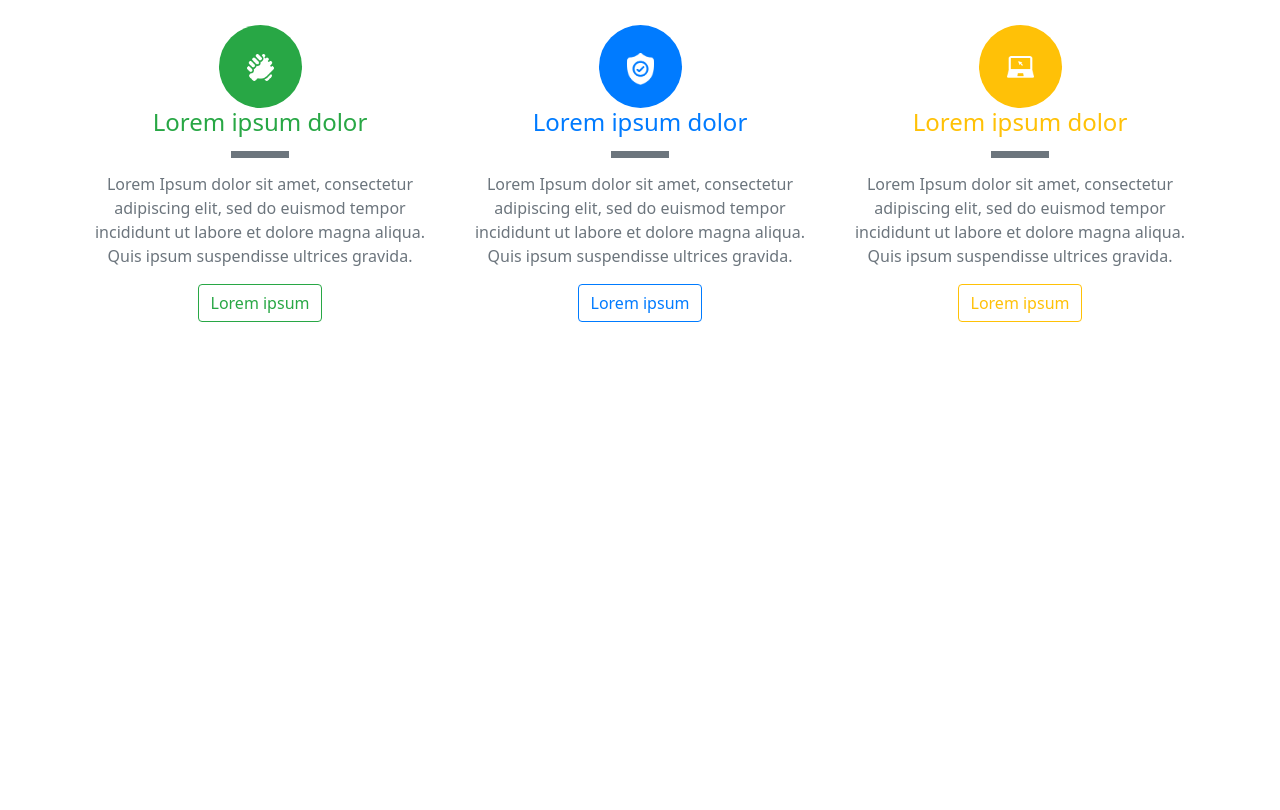
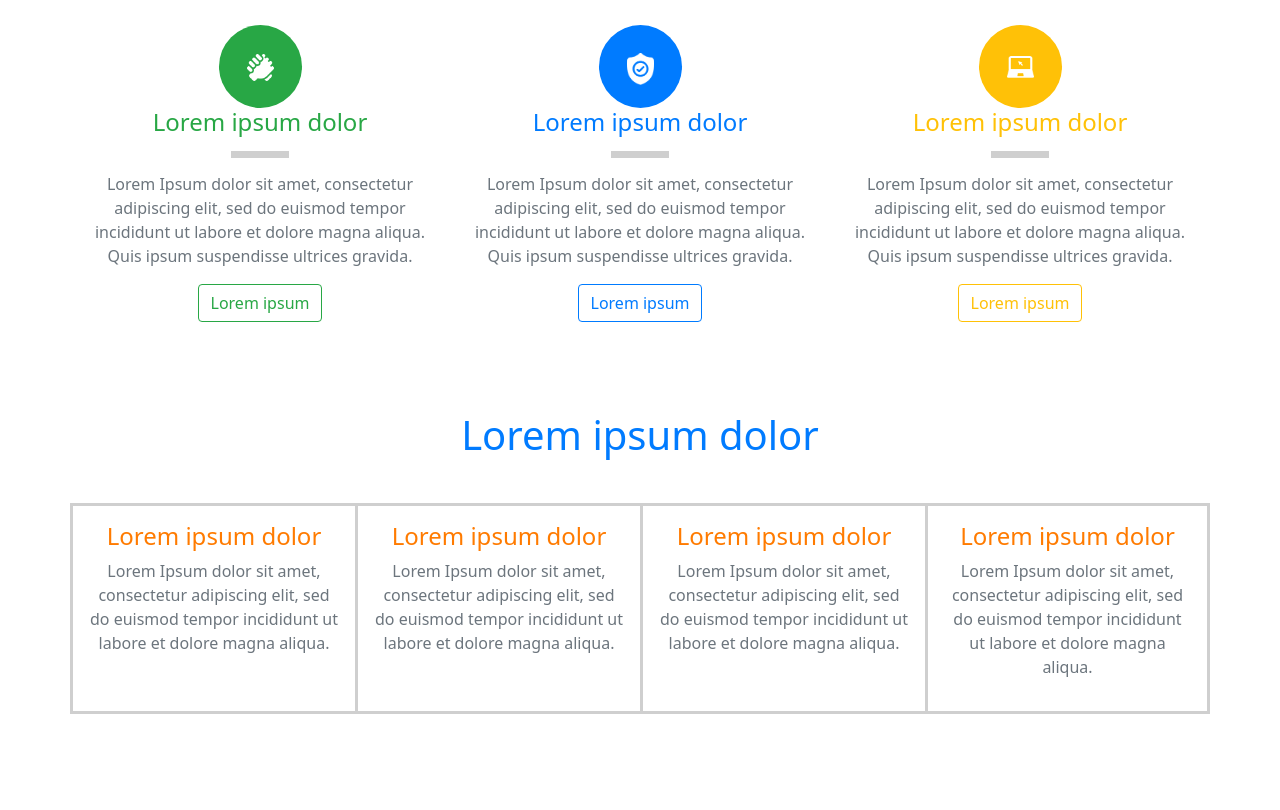
Before and after one commit to caiosales35/lorem-ipsum, a plain HTML site: page index.html in a window 1280 px wide. Shown: the part 2217-3027 px from the top of the page. Before the commit the page ends 2635 px from the top, so only its background shows below. Drawn offline with Linux system fonts and the light colour scheme; a web font is replaced by a local one.

Commit message:
Finalizando tabela

```diff
--- a/css/estilo.css
+++ b/css/estilo.css
@@ -133,6 +133,7 @@ main {
   padding: 1%;
   margin-top: 4%;
   margin-bottom: 4%;
+  background-color: #cfcfcf;
 }
 
 .support-image {
@@ -152,6 +153,19 @@ main {
 
 .big-separator-support {
   display: none;
+}
+
+/* Elementos Tabela */
+.border-tabble {
+  border: 3px solid #cfcfcf;
+}
+
+.border-change {
+  border-right: 0;
+}
+
+.text-tabble {
+  color: rgb(255, 123, 0);
 }
 
 @media (max-width: 768px) {
@@ -212,9 +226,6 @@ main {
     display: none;
   }
   /* Ementos suporte */
-  .border-support {
-    border-bottom: 1px solid #6c757d;
-  }
   .support-image {
     width: auto;
     height: auto;
@@ -235,7 +246,12 @@ main {
     margin-top: 20px;
     margin-bottom: 20px;
     padding: 2px;
-    background-color: #c9c9c9;
+    background-color: #cfcfcf;
+  }
+  /* Elementos Tabela */
+  .border-change {
+    border-bottom: 0;
+    border-right: 3px solid #cfcfcf;
   }
 }
 
--- a/index.html
+++ b/index.html
@@ -299,7 +299,7 @@
 
           <div class="row">
             <div class="col-12">
-              <h1 class="text-primary title text-center">Lorem Ipsum</h1>
+              <h1 class="text-primary title text-center">Lorem ipsum</h1>
             </div>
           </div>
           <!-- Elementos - Suporte -->
@@ -317,9 +317,7 @@
               </div>
               <div class="text-left text-md-center">
                 <h4 class="text-success">Lorem ipsum dolor</h4>
-                <div
-                  class="bg-secondary col-2 offset-5 separator-support"
-                ></div>
+                <div class="col-2 offset-5 separator-support"></div>
                 <p class="text-secondary support-text text-left text-md-center">
                   Lorem Ipsum dolor sit amet, consectetur adipiscing elit, sed
                   do euismod tempor incididunt ut labore et dolore magna aliqua.
@@ -343,9 +341,7 @@
               </div>
               <div class="text-left text-md-center">
                 <h4 class="text-primary">Lorem ipsum dolor</h4>
-                <div
-                  class="bg-secondary col-2 offset-5 separator-support"
-                ></div>
+                <div class="col-2 offset-5 separator-support"></div>
                 <p class="text-secondary support-text text-left text-md-center">
                   Lorem Ipsum dolor sit amet, consectetur adipiscing elit, sed
                   do euismod tempor incididunt ut labore et dolore magna aliqua.
@@ -369,9 +365,7 @@
               </div>
               <div class="text-left text-md-center">
                 <h4 class="text-warning">Lorem ipsum dolor</h4>
-                <div
-                  class="bg-secondary col-2 offset-5 separator-support"
-                ></div>
+                <div class="col-2 offset-5 separator-support"></div>
                 <p class="text-secondary support-text text-left text-md-center">
                   Lorem Ipsum dolor sit amet, consectetur adipiscing elit, sed
                   do euismod tempor incididunt ut labore et dolore magna aliqua.
@@ -384,6 +378,51 @@
             </div>
             <!-- Fim do Elemento -->
           </div>
+          <!-- Fim elementos suporte -->
+
+          <div class="row">
+            <div class="col-12">
+              <h1 class="text-primary title text-center">Lorem ipsum dolor</h1>
+            </div>
+          </div>
+
+          <!-- Tabela -->
+          <div class="row">
+            <div
+              class="col-12 col-md-3 text-center border-tabble border-change p-3"
+            >
+              <h4 class="text-tabble">Lorem ipsum dolor</h4>
+              <p class="text-secondary">
+                Lorem Ipsum dolor sit amet, consectetur adipiscing elit, sed do
+                euismod tempor incididunt ut labore et dolore magna aliqua.
+              </p>
+            </div>
+            <div
+              class="col-12 col-md-3 text-center border-tabble border-change p-3"
+            >
+              <h4 class="text-tabble">Lorem ipsum dolor</h4>
+              <p class="text-secondary">
+                Lorem Ipsum dolor sit amet, consectetur adipiscing elit, sed do
+                euismod tempor incididunt ut labore et dolore magna aliqua.
+              </p>
+            </div>
+            <div
+              class="col-12 col-md-3 text-center border-tabble border-change p-3"
+            >
+              <h4 class="text-tabble">Lorem ipsum dolor</h4>
+              <p class="text-secondary">
+                Lorem Ipsum dolor sit amet, consectetur adipiscing elit, sed do
+                euismod tempor incididunt ut labore et dolore magna aliqua.
+              </p>
+            </div>
+            <div class="col-12 col-md-3 text-center border-tabble p-3">
+              <h4 class="text-tabble">Lorem ipsum dolor</h4>
+              <p class="text-secondary">
+                Lorem Ipsum dolor sit amet, consectetur adipiscing elit, sed do
+                euismod tempor incididunt ut labore et dolore magna aliqua.
+              </p>
+            </div>
+          </div>
         </div>
       </section>
     </main>
```
